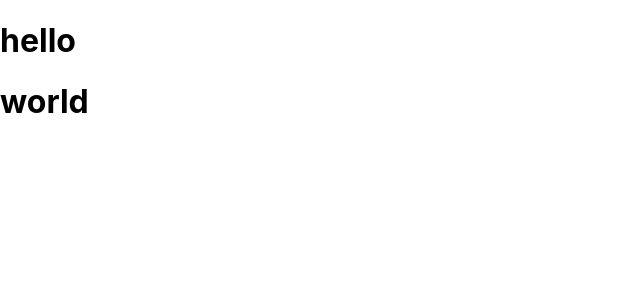
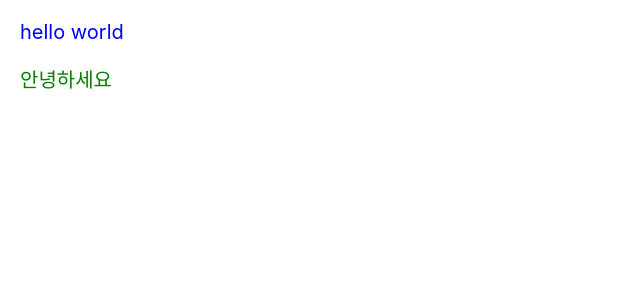
Before and after one commit to Minho979/R, a React (Create React App) app in the folder study1/: page / in a window 1280 px wide. Shown: the top 300 px of the page, without its empty margins (0-640 px from the left). Built offline with nearby package versions, Linux system fonts and the light colour scheme.

Commit message:
JSX의 class는 className

```diff
--- a/study1/src/App.css
+++ b/study1/src/App.css
@@ -1,2 +1,3 @@
-table {border-collapse: collapse; margin: 5px;}
-td {border: 1px solid gray; padding: 4px;}
+div {margin: 10px; font-size: 20px;}
+p.blue {color: blue;}
+p.green {color: green;}
--- a/study1/src/App.tsx
+++ b/study1/src/App.tsx
@@ -5,8 +5,8 @@ import './App.css';
 function App() {
   return (
     <div>
-      <h1>hello</h1>
-      <h1> world</h1>
+      <p className='blue'>hello world</p>
+      <p className='green'>안녕하세요</p>
     </div>
   );
 }
```
